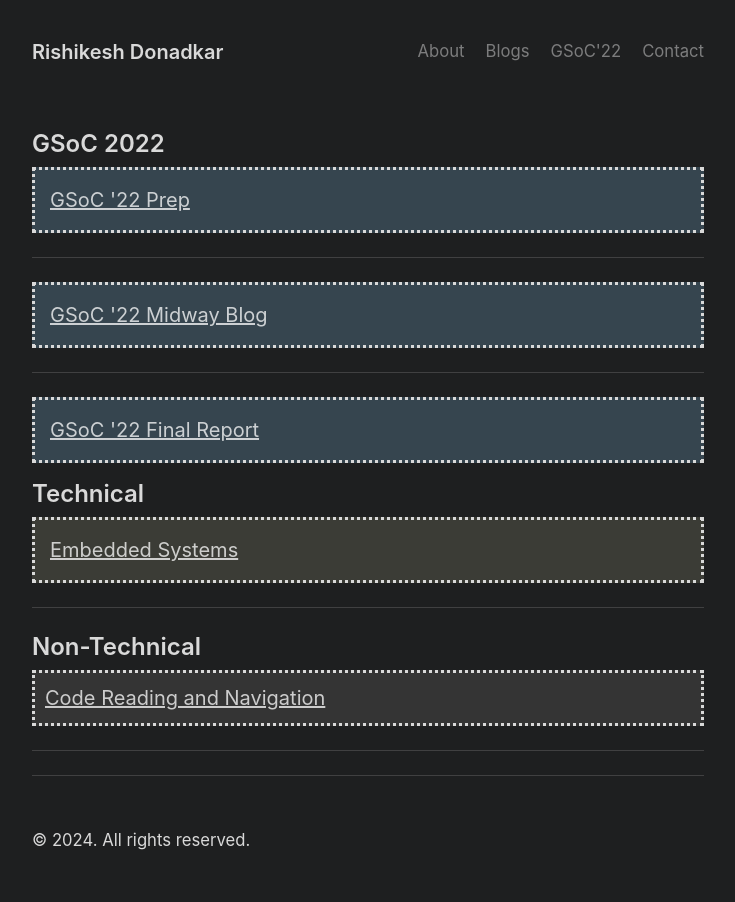
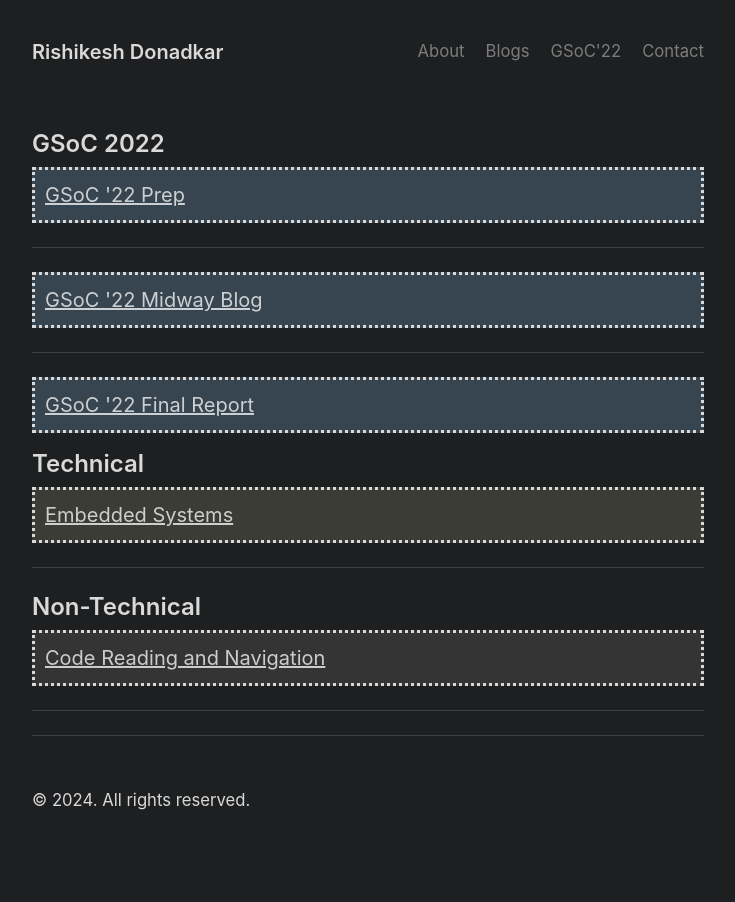
Before and after one commit to RISHI27-dot/rishi27-dot.github.io, a Jekyll site: the page built from blog.md, in a window 1280 px wide. Shown: the whole page, without its empty margins (272-1007 px from the left). Built offline with Jekyll 4.4.1, drawn with Linux system fonts in a browser that asks for light colours.

Commit message:
Change padding

```diff
--- a/blog.md
+++ b/blog.md
@@ -2,21 +2,21 @@
 layout: default
 ---
 ## GSoC 2022
-<div style="background-color:#36454F;padding:15px;border-style: dotted">
+<div style="background-color:#36454F;padding:10px;border-style: dotted">
 	<a href="/gsoc/selection_prep">GSoC '22 Prep</a>
 </div>
 <hr>
-<div style="background-color:#36454F;padding:15px;border-style: dotted">
+<div style="background-color:#36454F;padding:10px;border-style: dotted">
 	<a href="/midway_blog/home">GSoC '22 Midway Blog</a>
 </div>
 <hr>
-<div style="background-color:#36454F;padding:15px;border-style: dotted">
+<div style="background-color:#36454F;padding:10px;border-style: dotted">
 	<a href="/final_report/home">GSoC '22 Final Report</a>
 </div>
 
 ## Technical
 
-<div style="background-color:#3b3c36;padding:15px;border-style: dotted">
+<div style="background-color:#3b3c36;padding:10px;border-style: dotted">
 	<a href="blogs/technical/embedded_systems">Embedded Systems</a>
 </div>
 <hr>
```
